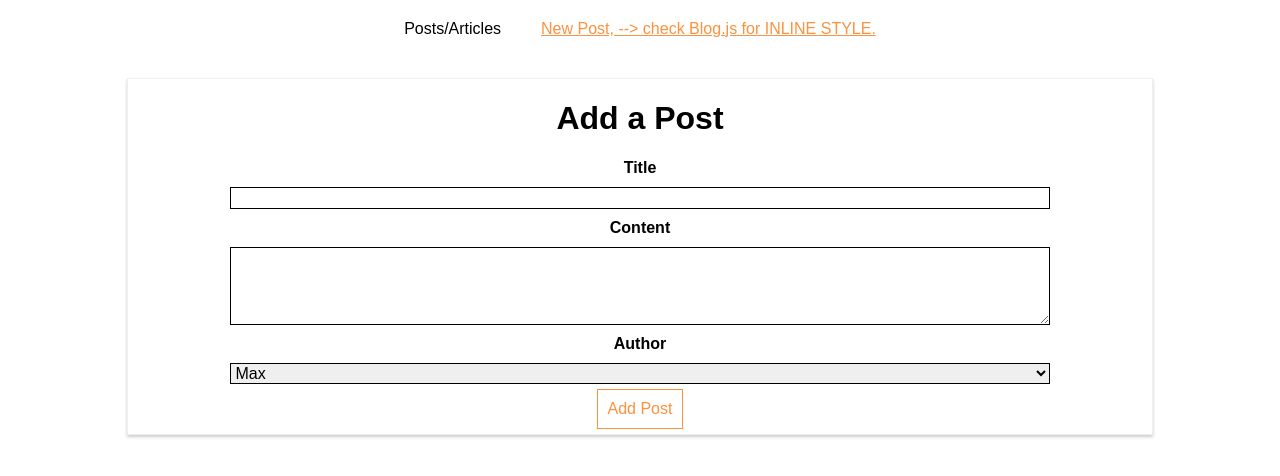
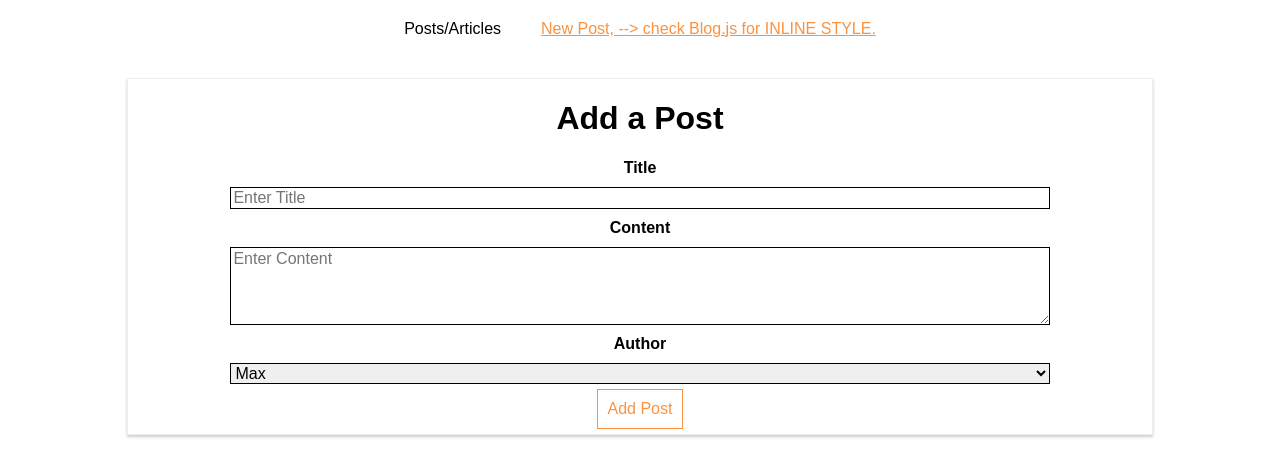
Before and after one commit to frfn/UdemyReactAppPt5, a React (Create React App) app: page /new-post in a window 1280 px wide. Shown: the top 476 px of the page. Built offline with nearby package versions, Linux system fonts and the light colour scheme.

Commit message:
just notes for myself

```diff
--- a/src/App.js
+++ b/src/App.js
@@ -7,7 +7,7 @@ class App extends Component {
 	render() {
 		return (
       /* BrowserRouter is for routing purposes, wrap any component you want with BrowserRouter to use */
-			<BrowserRouter basename='/my-app'>
+			<BrowserRouter basename='/my-app-check-App.js-basename'>
 				<div className='App'>
 					<Blog />
 				</div>
--- a/src/HOC/AsyncComponent.js
+++ b/src/HOC/AsyncComponent.js
@@ -7,15 +7,14 @@ const asyncComponent = (importComponent) => {
 			component: null,
 		};
 
-        componentDidMount () {
+		componentDidMount() {
 			/* importComponent will be a function which returns a promise { three states: pending, fulfilled, rejected } */
 			// cmpnt will have a property called default!, that's all it's doing.
-            importComponent()
-                .then(cmpnt => {
+			importComponent().then((cmpnt) => {
 				this.setState({
-                        component: cmpnt.default
+					component: cmpnt.default,
 				});
-                })
+			});
 		}
 
 		render() {
@@ -23,7 +22,8 @@ const asyncComponent = (importComponent) => {
 			const C = this.state.component;
 
             /* this.props is a great way to pass in ALL props */
-            return C ? <C {...this.props} /> : null;
+            // if C is true, pass <C {...this.props} else null
+			return (C ? <C {...this.props} /> : null);
 		}
 	};
 };
--- a/src/axios.js
+++ b/src/axios.js
@@ -1,6 +1,6 @@
 import axios from 'axios';
 
-/*  */
+/* created an axios instance */
 const instance = axios.create({
     baseURL: 'http://jsonplaceholder.typicode.com'
 });
--- a/src/containers/Blog/Blog.js
+++ b/src/containers/Blog/Blog.js
@@ -20,7 +20,7 @@ const AsyncNewPost = asyncComponent(() => {
 // import FullPost from "./FullPost/FullPost";
 
 /* when we import stuff, webpack (the build tool used behind the scenes) is informed about the dependency and include it in the global bundle, bundle.js */
-// code splitting, lazy loading, we don't want that. We only want that component to be loaded when needed.
+// code splitting, lazy loading, we want that. We only want that component to be loaded when needed.
 
 class Blog extends Component {
 	/* Navigation Guard */
@@ -30,7 +30,7 @@ class Blog extends Component {
 
 	render() {
 		return (
-			<React.Fragment>
+			// <React.Fragment>
 				<div className='Blog'>
 					<header>
 						<nav>
@@ -39,7 +39,7 @@ class Blog extends Component {
 								{/* List Elements */}
 								<li>
 									<NavLink
-										exact // the styling will be active if we EXACTLY have the '/' URL
+										exact // the styling will be active if we EXACTLY have the '/' URL **NOT needed anymore since not "/" path
 										to='/posts' //changing the '/' to '/posts'
 										activeClassName='the-active-class' /* for CSS use, a.the-active-class */
 									>
@@ -69,10 +69,12 @@ class Blog extends Component {
 						</nav>
 					</header>
 
+					{/* If you put FullPost route in this Switch, it will go to a 'different' page, if it's nested ... then it will load at the CURRENT page. Click a post! */}
+
 					<Switch>
 						{/* <Route path='/new-post' render={() => <NewPost />} /> */}
 
-						{/* This is a Navigation Guard */}
+						{/* This is a Navigation Guard--notice that it is inside Switch bc it's a route */}
 						{this.state.auth ? (
 							<Route path='/new-post' component={AsyncNewPost} />
 						) : null}
@@ -102,7 +104,7 @@ class Blog extends Component {
                     <NewPost />
                 </section> */}
 				</div>
-			</React.Fragment>
+			// </React.Fragment>
 		);
 	}
 }
--- a/src/containers/Blog/FullPost/FullPost.js
+++ b/src/containers/Blog/FullPost/FullPost.js
@@ -5,7 +5,7 @@ import "./FullPost.css";
 
 /* ANYTHING with this.props.id = undefined. I left it there for demo purposes, you can see IN console log */
 /* this.state.loadedPost in this example is the axios data */
-/* this.props are the properties PASSED FROM Blog.js because of the <Route to='/posts/:id/' exact component={FullPost}> tag */
+/* this.props are the properties PASSED FROM Posts.js because of the <Route to='/posts/:id/' exact component={FullPost}> tag */
 
 class FullPost extends Component {
 	/* loadedPost - right now, nothing has been loaded! */
@@ -38,7 +38,7 @@ class FullPost extends Component {
 		this.loadData();
 	}
 
-	/* IMPORTANT FIX. */
+	/* IMPORTANT FIX. Since Load Data works the same for an update or a mount, just use this method for both lifecycles */
 	loadData () {
 		/* if props.id is TRUE, execute */
 		if (this.props.match.params.num) {
@@ -46,7 +46,7 @@ class FullPost extends Component {
 			/* this.state.loadedPost checks to see if loadedPost has a value, if it does, true! */
 			/*
             This is the last check!
-            loadedPost.id !== porps.id
+            loadedPost.id !== props.id
 
             3 !== 4, true, so execute line!
             3 !== 3  false, 3 IS 3, line will not execute!
--- a/src/containers/Blog/NewPost/NewPost.js
+++ b/src/containers/Blog/NewPost/NewPost.js
@@ -1,6 +1,6 @@
 import React, { Component } from "react";
 import axios from "../../../axios";
-import { Redirect } from 'react-router-dom'
+import { Redirect } from "react-router-dom";
 
 import "./NewPost.css";
 
@@ -17,12 +17,12 @@ class NewPost extends Component {
 		/* If we want to check for VALIDATION, pass in this.props.auth and check to see. */
 		// If unauth => this.props.history.replace('/posts');
 
-        console.log(this.props);
+		console.log(this.props);
 
-        /* Gives the KEY VALUE pair of the search query! */
-        const query = new URLSearchParams(this.props.location.search)
-		for(let params of query.entries()) {
-			console.log(params)
+		/* Gives the KEY VALUE pair of the search query! */
+		const query = new URLSearchParams(this.props.location.search);
+		for (let params of query.entries()) {
+			console.log(params);
 		}
 	}
 
@@ -35,7 +35,7 @@ class NewPost extends Component {
 			() => {
 				console.log(this.state.status);
 			}
-        );
+		);
 
 		const data = {
 			title: this.state.title,
@@ -63,7 +63,7 @@ class NewPost extends Component {
 				}) */
 
 				/* THIS PUSHES US TO THE NEXT PAGE, the next page, consists of /posts */
-				this.props.history.push('/posts')
+				this.props.history.push("/posts");
 			})
 			.catch((error) => {
 				console.log(error);
@@ -109,8 +109,7 @@ class NewPost extends Component {
 		// }
 
 		return (
-			<div className='NewPost'>
-
+			<div className="NewPost">
 				{/* REDIRECTION HERE */}
 				{/* {redirect} */}
 
@@ -118,7 +117,8 @@ class NewPost extends Component {
 
 				<label>Title</label>
 				<input
-					type='text'
+					placeholder="Enter Title"
+					type="text"
 					value={this.state.title}
 					onChange={(event) =>
 						this.setState({ title: event.target.value }, () => {
@@ -129,7 +129,8 @@ class NewPost extends Component {
 
 				<label>Content</label>
 				<textarea
-					rows='4'
+					placeholder="Enter Content"
+					rows="4"
 					value={this.state.body}
 					onChange={(event) =>
 						this.setState({ body: event.target.value }, () => {
@@ -148,9 +149,9 @@ class NewPost extends Component {
 						})
 					}
 				>
-					<option value='Max'>Max</option>
-					<option value='Manu'>Manu</option>
-					<option value='Flex'>Flex</option>
+					<option value="Max">Max</option>
+					<option value="Manu">Manu</option>
+					<option value="Flex">Flex</option>
 				</select>
 
 				<button onClick={this.postDataHandler}>{buttonString}</button>
--- a/src/containers/Blog/Posts/Posts.js
+++ b/src/containers/Blog/Posts/Posts.js
@@ -3,7 +3,7 @@ import Post from "../../../components/Post/Post";
 import axios from "../../../axios";
 import styles from "./Posts.module.css";
 import { Link, Route } from "react-router-dom";
-import FullPost from '../FullPost/FullPost'
+import FullPost from "../FullPost/FullPost";
 
 class Posts extends Component {
 	state = {
@@ -27,7 +27,7 @@ class Posts extends Component {
 			/* the 'response' has valuable data like status, statusText, requests, etc., INCLUDING the .data (which are Arrays!) */
 			.then((response) => {
 				/* grabbing the first 5 objects */
-				const posts = response.data.slice(0, 4);
+				const posts = response.data.slice(0, 5);
 
 				/* adding an author field */
 				/* post is the object in the array starting from index 0 */
@@ -78,7 +78,7 @@ class Posts extends Component {
 		// 	pathname: "/posts/" + id,
 		// });
 
-		this.props.history.push('/posts/' + id);
+		this.props.history.push("/posts/" + id);
 	};
 
 	render() {
@@ -88,6 +88,7 @@ class Posts extends Component {
 
 		if (!this.state.error) {
 			posts = this.state.posts.map((post) => {
+				// console.log(post);
 				return (
 					/* post.id IS from the response.data */
 					/* KEY as we know MUST be in the most OUTER tag */
@@ -105,7 +106,7 @@ class Posts extends Component {
 
 						   - this passes ALL the props into the Post.js component or do it manually
 
-							match = {this.props.matchh}
+							match = {this.props.match}
 						*/
 					/>
 					// </Link>
@@ -115,9 +116,15 @@ class Posts extends Component {
 		return (
 			<div>
 				<section className={styles.Posts}>{posts}</section>
-				{/* I can set routing here for the post... /:id - dynamic URL, 'id' will be in   */}
+				{/* I can set routing here for the post... /:num - dynamic URL, 'num' will be in   */}
 				{/* :num = inside params, we then use in FullPost as this.props.match.params.num */}
-				<Route path={this.props.match.url + '/:num'} exact component={FullPost} />
+
+				{/* by doing the /:num, we are able to USE the value of 'num' and use it HOW WE WANT, go to FullPost.js */}
+				<Route
+					path={this.props.match.url + "/:num"}
+					exact
+					component={FullPost}
+				/>
 				{console.log(this.props)}
 			</div>
 		);
```
Lines whose indentation alone changed are shown as unchanged.
